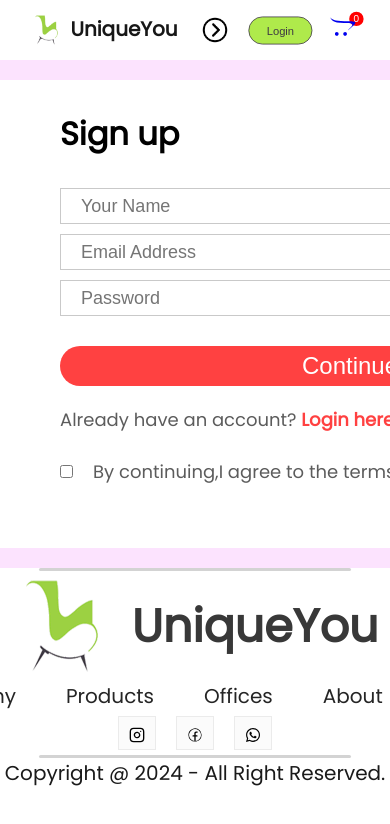
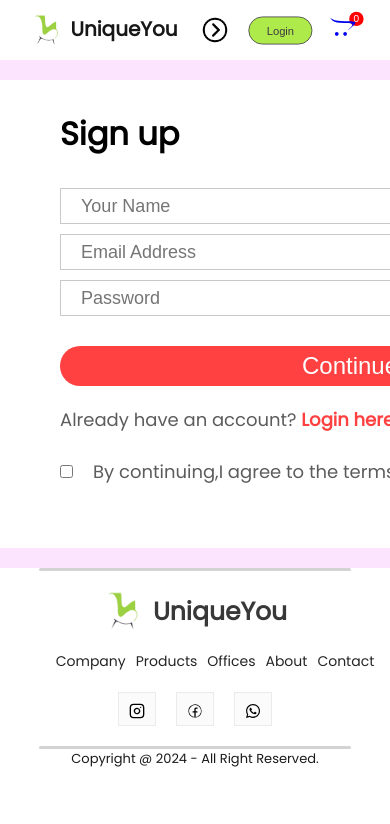
Before and after one commit to WasanaS1/Ferniture_WebApp, a React (Create React App) app in the folder frontend/: page /login in a window 390 px wide. Shown: the top 824 px of the page. Built offline with nearby package versions, Linux system fonts and the light colour scheme.

Commit message:
Add footer media query

```diff
--- a/frontend/src/Components/Footer/Footer.css
+++ b/frontend/src/Components/Footer/Footer.css
@@ -51,3 +51,28 @@
     height: 3px;
     background: #c7c7c7c7;
 }
+@media (max-width:800px){
+    .footer {
+        gap: 20px;
+    }
+    .footer-logo{
+        gap: 10px;
+        align-items: end;
+    }
+    .footer-logo img{
+        width: 40px;
+    }
+    .footer-logo p{
+        font-size: 25px;
+    }
+    .footer-links{
+        font-size: 14px;
+        gap: 10px;
+    }
+    .footer-social-icon img{
+        width: 22px;
+    }
+    .footer-copyright{
+        font-size: 13px;
+    }
+}
```
